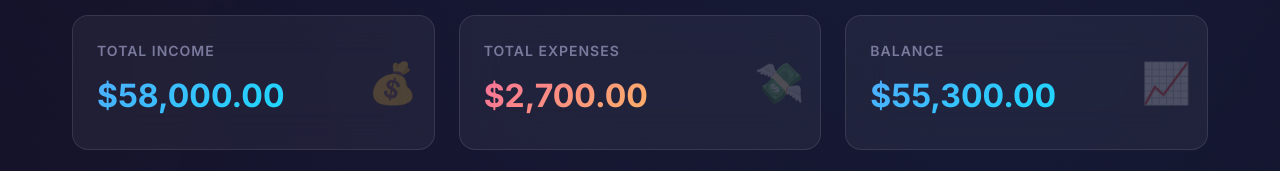
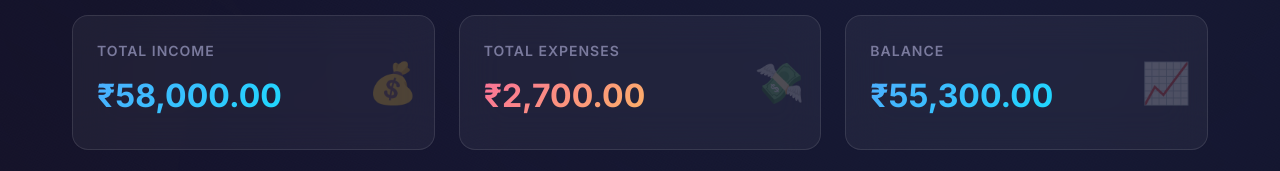
Before and after one commit to codebisleri/Expense-Tracker, a React (Vite) app: page / in a window 1280 px wide. Shown: the part 223-394 px from the top of the page. Built offline with nearby package versions, Linux system fonts and the light colour scheme.

Commit message:
Enhance StatsCards to support multiple currencies
Added currency prop to StatsCards for dynamic formatting.

```diff
--- a/src/components/StatsCards.jsx
+++ b/src/components/StatsCards.jsx
@@ -1,11 +1,12 @@
 import { useMemo } from 'react';
 
-function StatsCards({ stats }) {
+function StatsCards({ stats, currency }) {
     // useMemo to format currency values
     const formattedStats = useMemo(() => {
-        const formatter = new Intl.NumberFormat('en-US', {
+        const locale = currency === 'INR' ? 'en-IN' : 'en-US';
+        const formatter = new Intl.NumberFormat(locale, {
             style: 'currency',
-            currency: 'USD',
+            currency: currency,
             minimumFractionDigits: 2
         });
 
@@ -14,7 +15,7 @@ function StatsCards({ stats }) {
             totalExpense: formatter.format(stats.totalExpense),
             balance: formatter.format(stats.balance)
         };
-    }, [stats]);
+    }, [stats, currency]);
 
     return (
         <div className="stats-grid">
```
